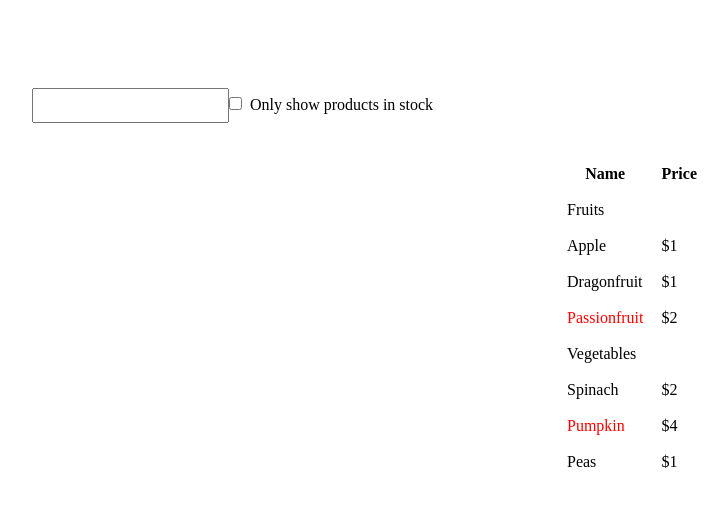
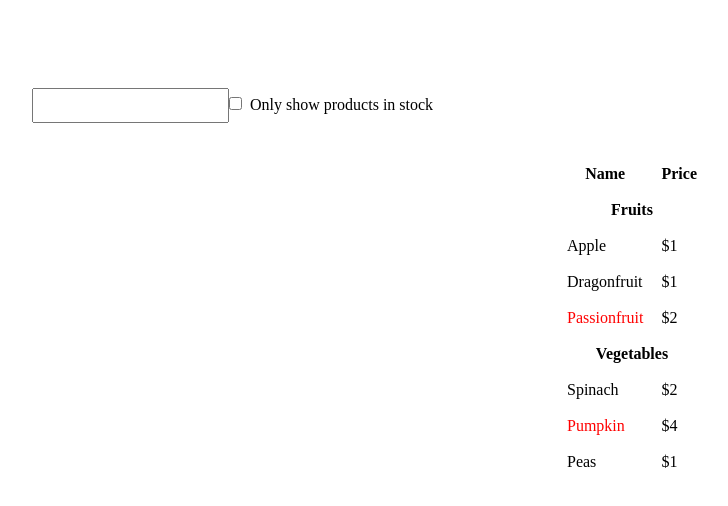
Before and after one commit to maxstepanyuk/tutorials-i-followed, a React (Vite) app in the folder react/thinking-in-react/: page / in a window 1280 px wide. Shown: the top 506 px of the page, without its empty margins (8-736 px from the left). Built offline with nearby package versions, Linux system fonts and the light colour scheme.

Commit message:
react/thinking-in-react: `ProductCategoryRow` use `th` instead of `td`

```diff
--- a/react/thinking-in-react/src/App.tsx
+++ b/react/thinking-in-react/src/App.tsx
@@ -6,7 +6,7 @@ function ProductRow({ name = "product name", price = "0$", isInStock = true }) {
 }
 
 function ProductCategoryRow({ name = "category name" }) {
-  return <tr><td colSpan={2}>{name}</td></tr>
+  return <tr><th colSpan={2}>{name}</th></tr>
 }
 
 function ProductTable({ products }) {
```
